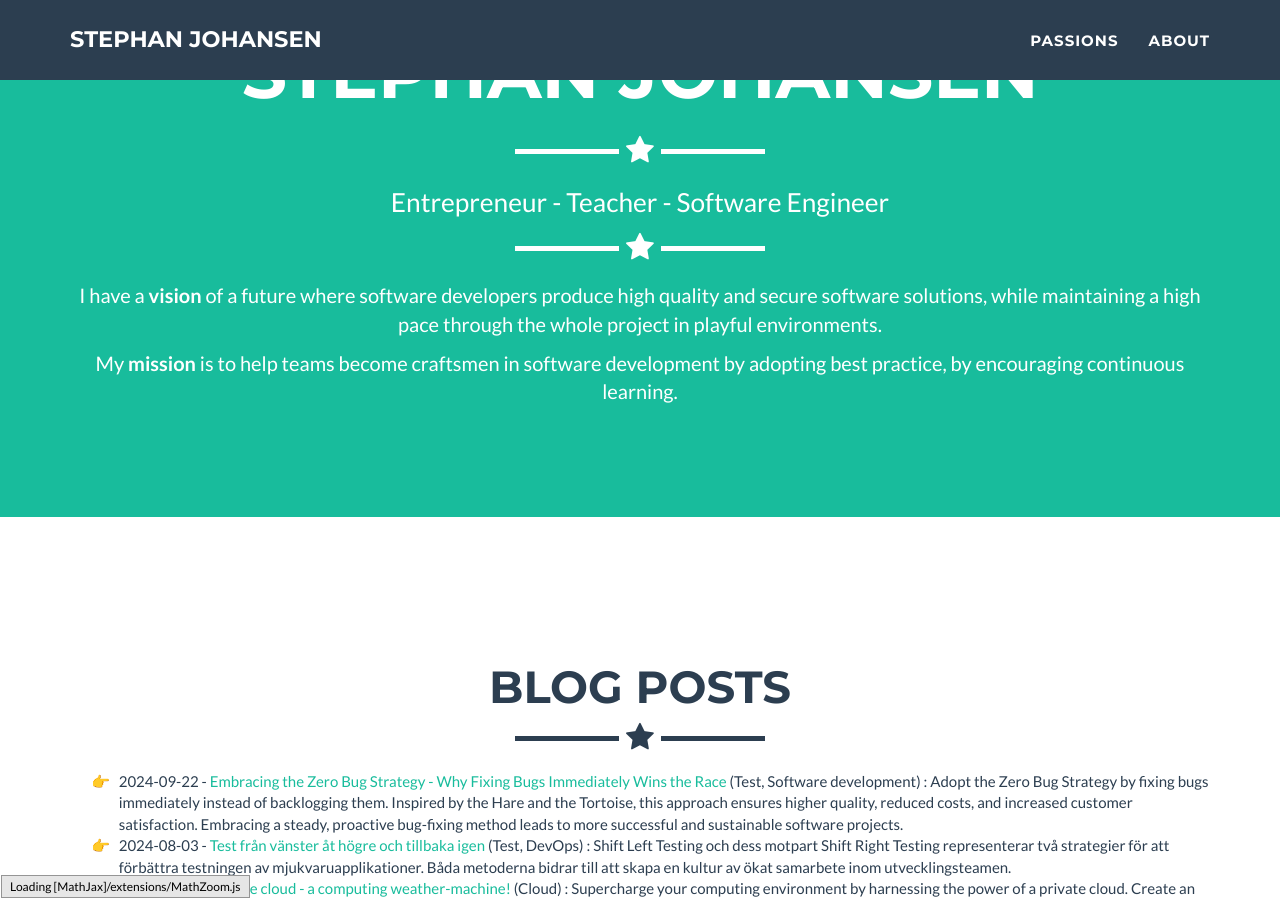
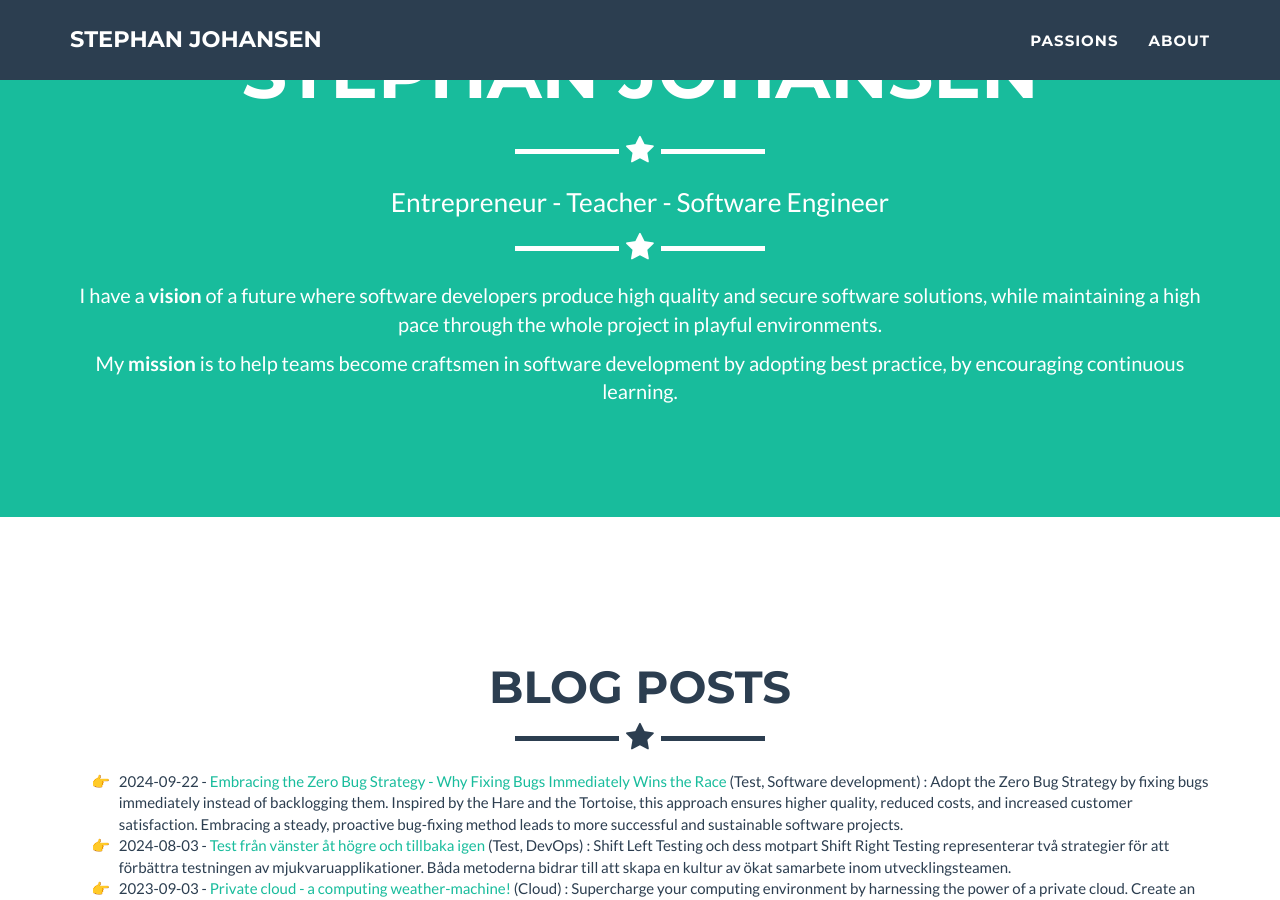
Before and after one commit to skjohansen/skjohansen.github.io, a Jekyll site: the page built from index.html, in a window 1280 px wide and 900 px high, scrolled down 615 px. Built offline with Jekyll 4.4.1, drawn with Linux system fonts in a browser that asks for light colours; comment, search, counter and statistics services are not loaded; some of the changed lines change nothing that is shown.

Commit message:
fix: Use MathJax v3 via cdn

```diff
--- a/_includes/js.html
+++ b/_includes/js.html
@@ -20,7 +20,7 @@
     <!-- Custom Theme JavaScript -->
     <script src="{{ "/js/freelancer.js" }}"></script>
 
-    <script type="text/javascript" src="{{ "/js/MathJax.js" }}"></script>
+    <script id="MathJax-script" async src="https://cdn.jsdelivr.net/npm/mathjax@3/es5/tex-mml-chtml.js"></script>
 
     {% if site.contact == "disqus" %}
     <!-- Disqus Stuff -->
```
